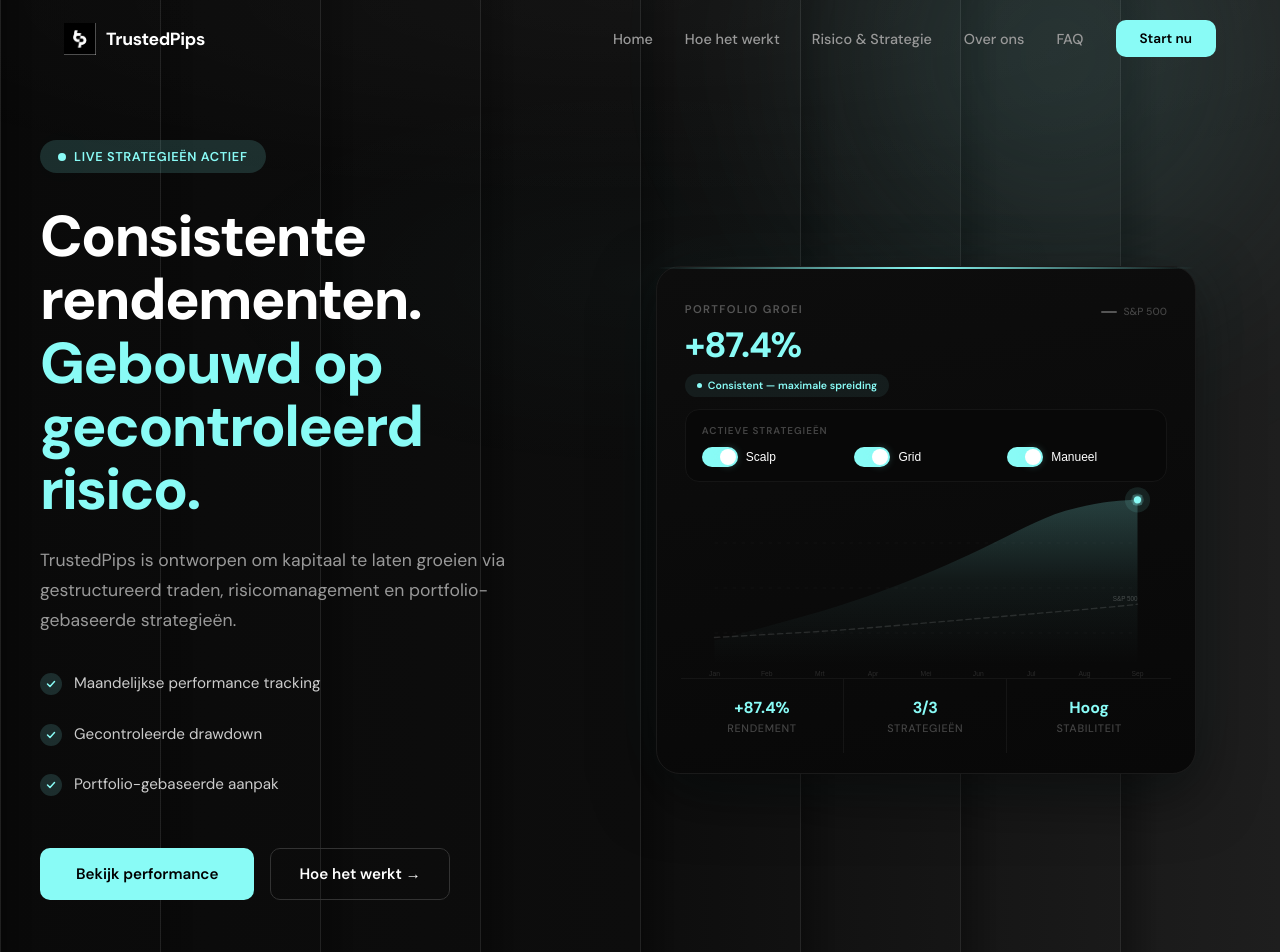
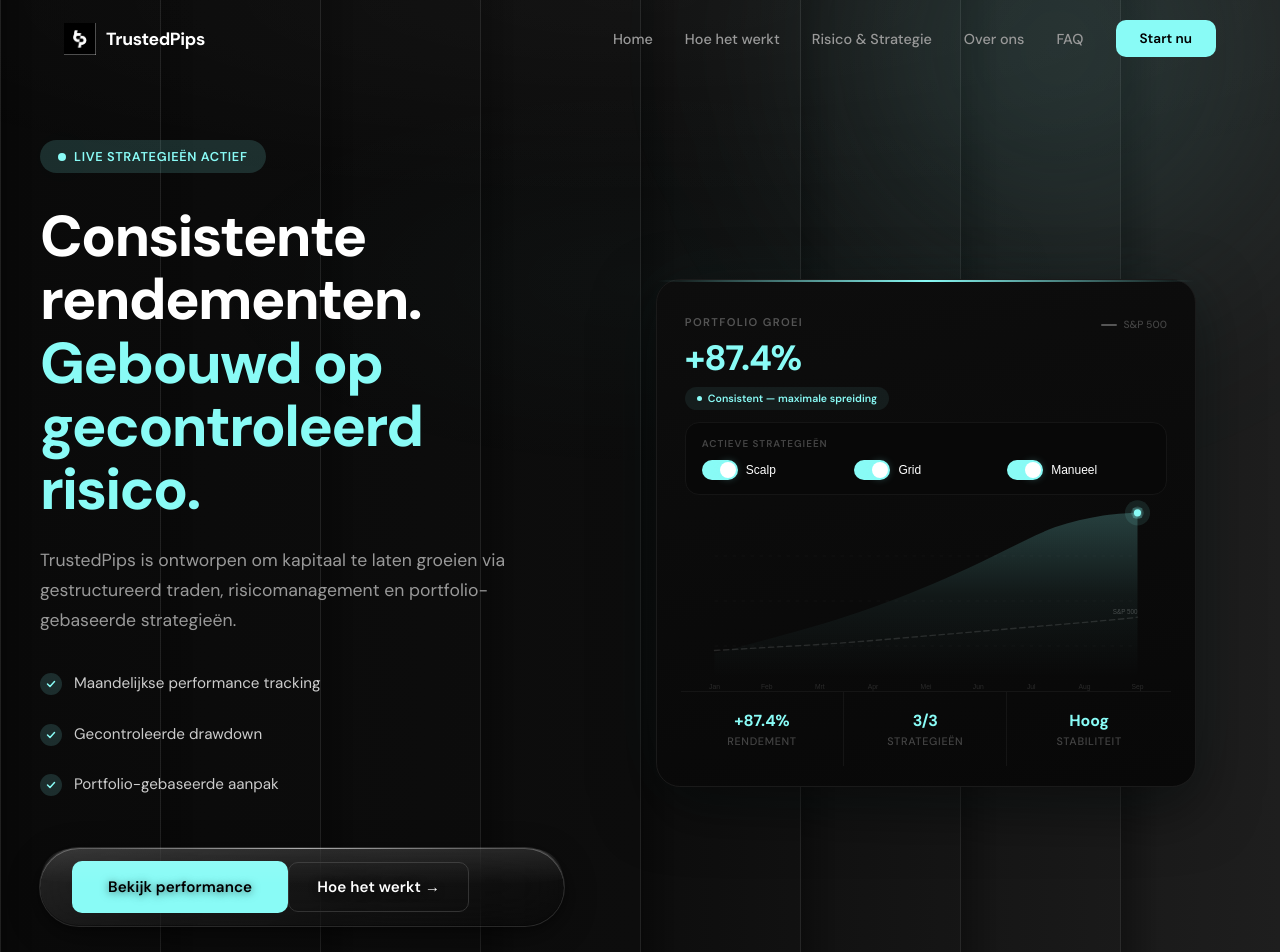
Before and after one commit to z2yn2d9mpb-cpu/TP-Investing, a Next.js app: page / in a window 1280 px wide. Shown: the top 952 px of the page. Built offline with nearby package versions, Linux system fonts and the light colour scheme.

Commit message:
Update page.jsx

```diff
--- a/app/page.jsx
+++ b/app/page.jsx
@@ -473,7 +473,7 @@
                 <Bullet>Portfolio-gebaseerde aanpak</Bullet>
               </div>
 
-              <div className="cta-buttons">
+              <div className="btn-glass">
                 <Btn primary href="#performance">Bekijk performance</Btn>
                 <Btn href="/hoe-het-werkt">Hoe het werkt →</Btn>
               </div>
```
